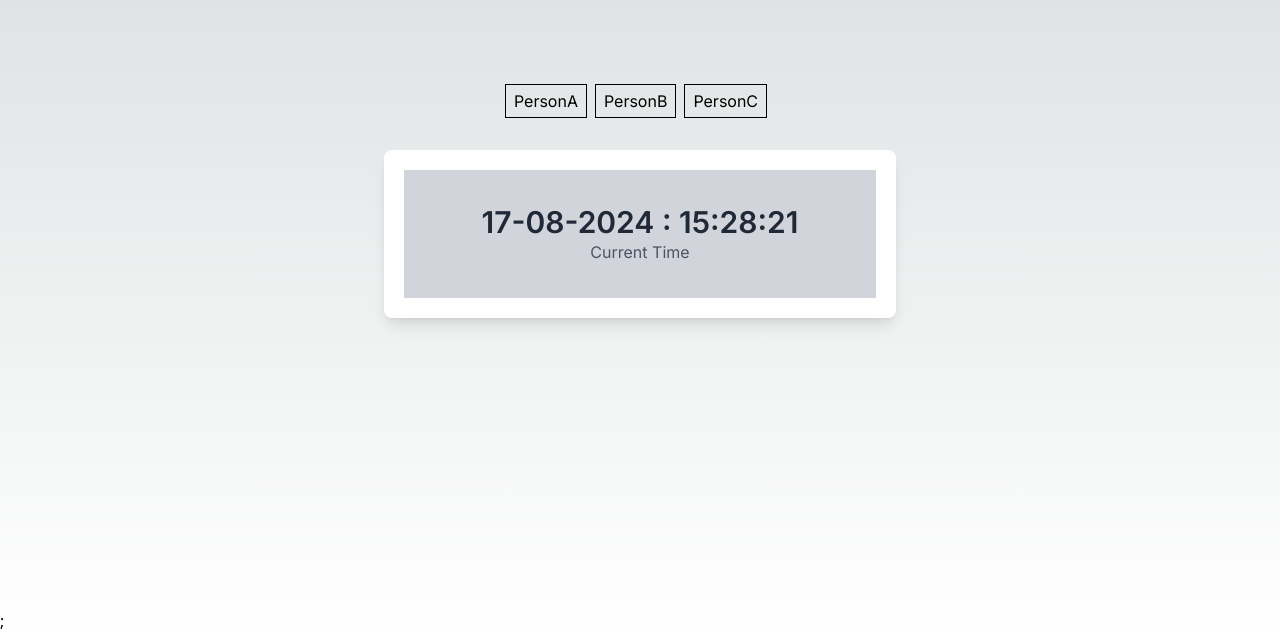
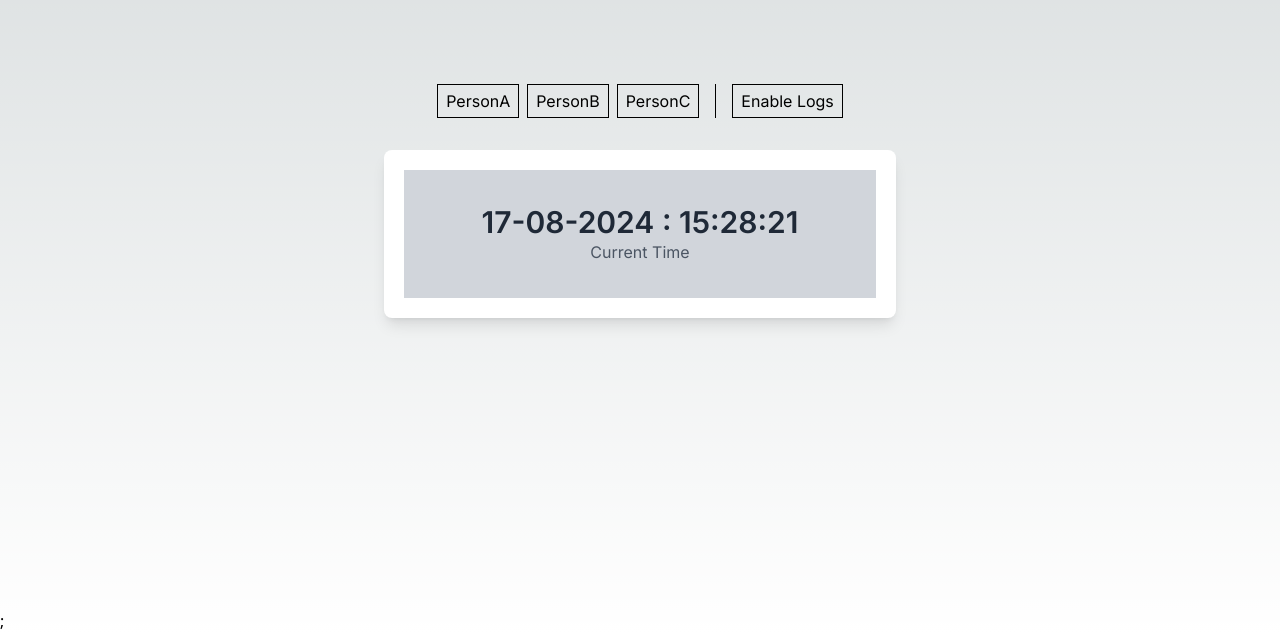
Before and after one commit to Murtazakhaan/snc-Murtazakhan, a Next.js app: page / in a window 1280 px wide. Shown: the part 191-824 px from the top of the page. Built offline with nearby package versions, Linux system fonts and the light colour scheme; no server answers.

Commit message:
feat: console logs on user change using custom hooks and context

```diff
--- /dev/null
+++ b/src/context/GlobalContext.tsx
@@ -0,0 +1,40 @@
+import { GlobalContextType } from "@/utils/common/global-context";
+import React, {
+    createContext,
+    useContext,
+    useState,
+    useEffect,
+    PropsWithChildren,
+    FunctionComponent,
+  } from "react";
+
+  const GlobalContext = createContext<GlobalContextType | undefined>(undefined);
+
+  type GlobalProviderProps = {};
+
+  export const GlobalProvider:FunctionComponent<PropsWithChildren<GlobalProviderProps>> = ({
+    children,
+  }) => {
+    const [enableLogs, setEnableLogs] = useState(false);
+
+   const handleToggleLogs = () => setEnableLogs(prev => !prev);
+
+    return (
+      <GlobalContext.Provider
+        value={{
+            enableLogs,
+            handleToggleLogs,
+        }}
+      >
+        {children}
+      </GlobalContext.Provider>
+    );
+  };
+
+  export const useGlobalContext = (): GlobalContextType => {
+    const context = useContext(GlobalContext);
+    if (context === undefined) {
+      throw new Error("useCart must be used within a CartProvider");
+    }
+    return context;
+  };
--- a/src/context/LogsContext.tsx
+++ /dev/null
@@ -1,43 +0,0 @@
-import { LogsContextType } from "@/utils/common/logs";
-import React, {
-    createContext,
-    useContext,
-    useState,
-    useEffect,
-    PropsWithChildren,
-    FunctionComponent,
-  } from "react";
-
-  const LogsContext = createContext<LogsContextType | undefined>(undefined);
-
-  type CartProvidertProps = {};
-
-  export const LogsProvider:FunctionComponent<PropsWithChildren<CartProvidertProps>> = ({
-    children,
-  }) => {
-    const [enableLogs, setEnableLogs] = useState(false);
-
-    useEffect(() => {
-    }, []);
-
-   const handleToggleLogs = () => setEnableLogs(!enableLogs);
-
-    return (
-      <LogsContext.Provider
-        value={{
-            enableLogs,
-            handleToggleLogs,
-        }}
-      >
-        {children}
-      </LogsContext.Provider>
-    );
-  };
-
-  export const useLogs = (): LogsContextType => {
-    const context = useContext(LogsContext);
-    if (context === undefined) {
-      throw new Error("useCart must be used within a CartProvider");
-    }
-    return context;
-  };
--- a/src/hooks/use-fetch.ts
+++ b/src/hooks/useFetch.ts
@@ -6,7 +6,7 @@ interface FetchState<T> {
   error: string | null;
 }
 
-const useFetch = <T>(url: string, createAbortController: () => AbortController, refetch: any): FetchState<T> => {
+export const useFetch = <T>(url: string, createAbortController: () => AbortController, refetch: any): FetchState<T> => {
   const [data, setData] = useState<T | null>(null);
   const [loading, setLoading] = useState(true);
   const [error, setError] = useState<string | null>(null);
@@ -46,5 +46,3 @@ const useFetch = <T>(url: string, createAbortController: () => AbortController,
 
   return { data, loading, error };
 };
-
-export default useFetch;
--- /dev/null
+++ b/src/hooks/useLogs.ts
@@ -0,0 +1,18 @@
+import { useEffect } from 'react';
+import { useCurrentTime } from './useCurrentTime';
+import { useGlobalContext } from '@/context/GlobalContext';
+import { User } from '@/utils/common/person';
+
+export const useLogs = (user: User | null) => {
+  const currentTime = useCurrentTime();
+  const { enableLogs } = useGlobalContext();
+
+  useEffect(() => {
+    if (enableLogs && user) {
+      console.log("Person Details:", user);
+      console.log("Current Time:", currentTime);
+    }
+  }, [user, enableLogs]);
+
+  return { user, currentTime };
+};
--- a/src/layouts/MainLayout.tsx
+++ b/src/layouts/MainLayout.tsx
@@ -1,12 +1,18 @@
-import { FunctionComponent, PropsWithChildren, useCallback, useEffect, useRef, useState } from "react";
+import {
+  FunctionComponent,
+  PropsWithChildren,
+  useCallback,
+  useState,
+} from "react";
 import { Inter } from "next/font/google";
 import classNames from "classnames";
 import { Button } from "@/components/Button";
 import { Person, User } from "@/utils/common/person";
-import useFetch from "@/hooks/use-fetch";
 import { UserCard } from "@/components/UserCard";
-import { useLogs } from "@/context/LogsContext";
+import { useGlobalContext } from "@/context/GlobalContext";
 import { Clock } from "@/components/Clock";
+import { useLogs } from "@/hooks/useLogs";
+import { useFetch } from "@/hooks/useFetch";
 
 const inter = Inter({ subsets: ["latin"] });
 
@@ -19,21 +25,24 @@ export const MainLayout: FunctionComponent<
 
   const handleUserChange = (person: string) => {
     setAcitvePerson(person);
-  }
+  };
 
   const createNewController = useCallback(() => {
     return new AbortController();
   }, []);
 
-  const { data: personData, loading, error } = useFetch<User>(
+  const {
+    data: personData,
+    loading,
+    error,
+  } = useFetch<User>(
     `/api/person?person=${activePerson}`,
     createNewController,
     activePerson
   );
 
-  const {enableLogs} = useLogs()
-
-  console.log("useLogs",enableLogs);
+  const { enableLogs, handleToggleLogs } = useGlobalContext();
+  useLogs(personData);
 
   return (
     <main
@@ -43,19 +52,31 @@ export const MainLayout: FunctionComponent<
         "flex flex-col justify-center items-center"
       )}
     >
-      <div className={classNames("flex gap-2 mb-4")}>
+      <div className="flex mb-4">
+        <div className="flex gap-2">
           {Object.values(Person).map((person) => (
             <Button
               key={person}
               active={activePerson === person}
-          onClick={() => handleUserChange(person) }
+              onClick={() => handleUserChange(person)}
             >
               {person}
             </Button>
           ))}
           <button />
         </div>
-      <UserCard user={personData} isLoading={loading} error={error && activePerson} />
+        <div className="border-l border-black dark:border-white mx-2 pl-2"></div>
+        <div>
+          <Button active={enableLogs} onClick={handleToggleLogs}>
+            {enableLogs ? "Disable Logs" : "Enable Logs"}
+          </Button>
+        </div>
+      </div>
+      <UserCard
+        user={personData}
+        isLoading={loading}
+        error={error && activePerson}
+      />
       <Clock />
     </main>
   );
--- a/src/pages/_app.tsx
+++ b/src/pages/_app.tsx
@@ -1,11 +1,11 @@
-import { LogsProvider } from "@/context/LogsContext";
+import { GlobalProvider } from "@/context/GlobalContext";
 import "@/styles/globals.css";
 import type { AppProps } from "next/app";
 
 export default function App({ Component, pageProps }: AppProps) {
   return (
-    <LogsProvider>
+    <GlobalProvider>
       <Component {...pageProps} />;
-    </LogsProvider>
+    </GlobalProvider>
   );
 }
--- a/src/utils/common/logs.ts
+++ b/src/utils/common/global-context.ts
@@ -1,4 +1,4 @@
-export type LogsContextType = {
+export type GlobalContextType = {
     enableLogs: boolean;
     handleToggleLogs: () => void;
 }
```
Lines whose indentation alone changed are shown as unchanged.
